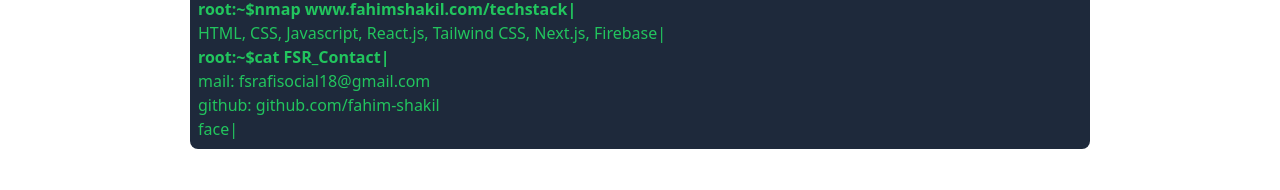
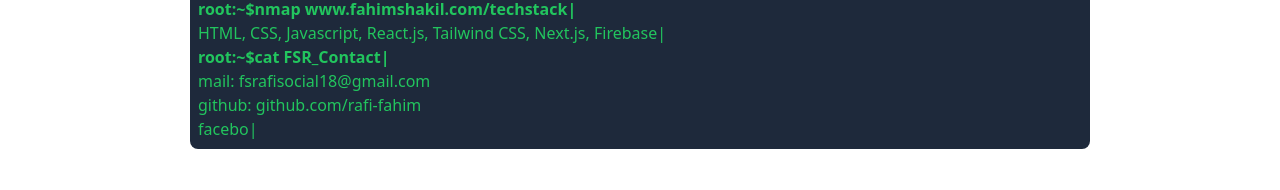
Before and after one commit to rafi-fahim/Story-App-Nest, a Next.js app: page /about-us in a window 1280 px wide. Shown: the part 263-453 px from the top of the page. Built offline with nearby package versions, Linux system fonts and the light colour scheme; no server answers.

Commit message:
I got the link wrong

```diff
--- a/components/AboutCreator.jsx
+++ b/components/AboutCreator.jsx
@@ -18,7 +18,7 @@ const AboutCreator = () => {
     },
     {
       command: "cat FSR_Contact",
-      reply: [`mail: fsrafisocial18@gmail.com \n github: github.com/fahim-shakil \n facebook: could not find the adress😶`],
+      reply: [`mail: fsrafisocial18@gmail.com \n github: github.com/rafi-fahim \n facebook: could not find the adress😶`],
     },
   ];
   return (
```
